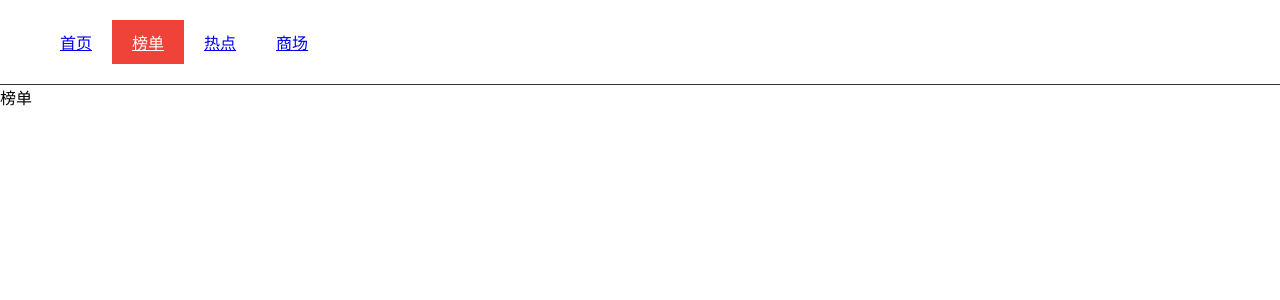
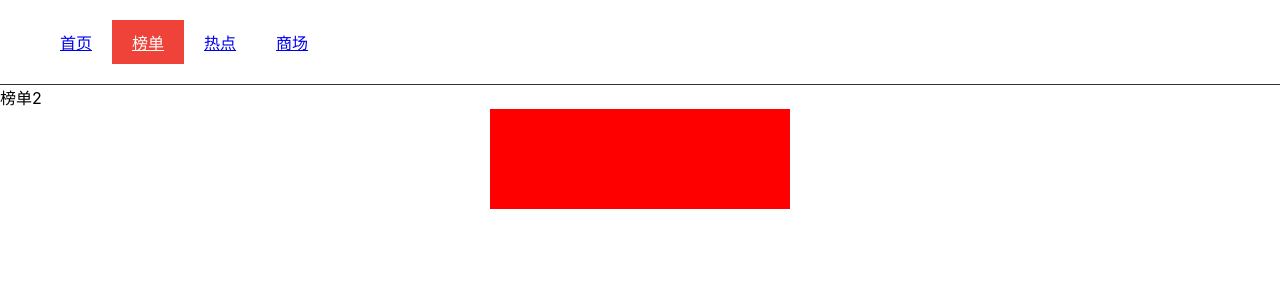
Before and after one commit to lvpengpeng/nuxt-vue, a Nuxt app: page /board in a window 1280 px wide. Shown: the top 300 px of the page. Built offline with nearby package versions, Linux system fonts and the light colour scheme.

Commit message:
feat 电影详情

```diff
--- a/pages/board.vue
+++ b/pages/board.vue
@@ -1,5 +1,7 @@
 <template>
-  <div>榜单</div>
+  <div class="board">榜单2
+      <div class="board-nav"></div>
+  </div>
 </template>
 
 <script>
@@ -8,6 +10,14 @@ export default {
 }
 </script>
 
-<style>
-
+<style lang="scss" scoped>
+    .board{
+        width: 100%;
+        &-nav{
+            width: 300px;
+            height: 100px;
+            background: red;
+            margin: 0 auto;
+        }
+    }
 </style>
```
